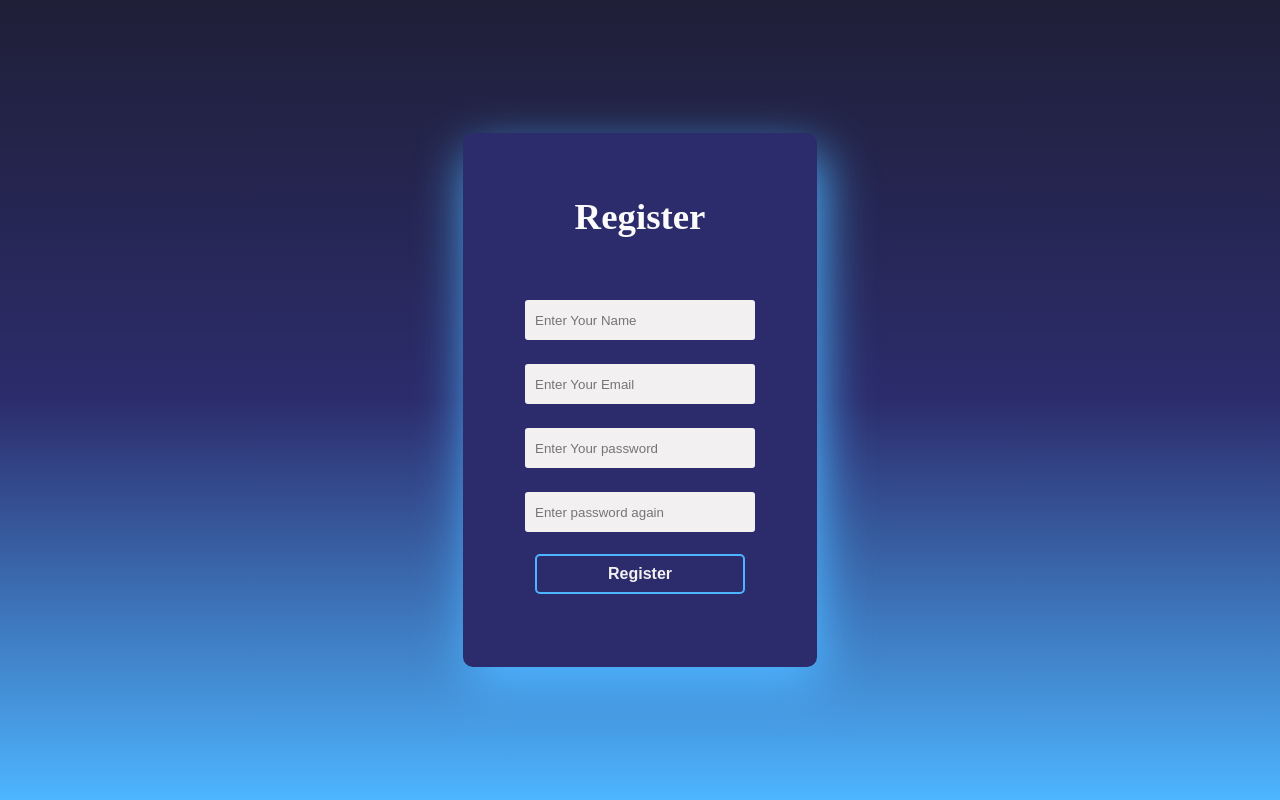
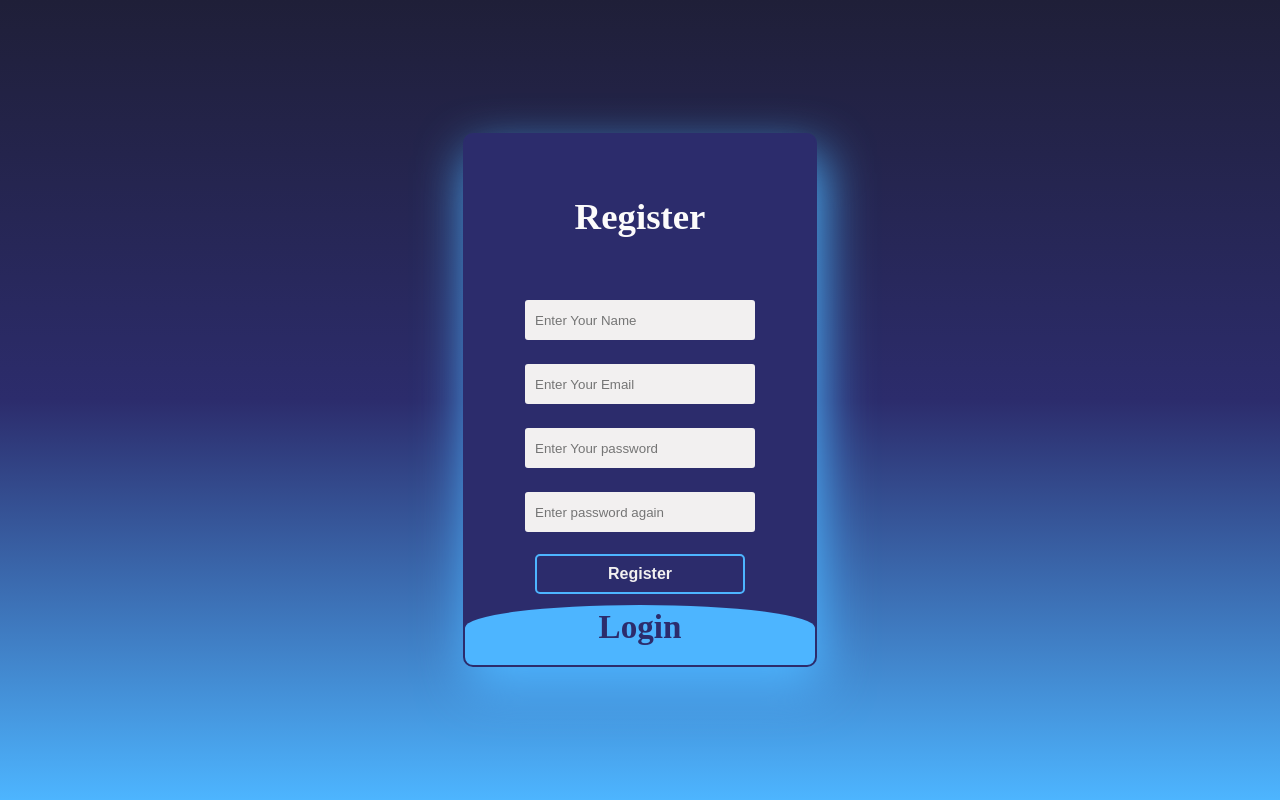
Before and after one commit to usamaBIftikhar/LoginSigup-Form, a plain HTML site: page index.html in a window 1280 px wide. Drawn offline with Linux system fonts and the light colour scheme.

Commit message:
Login dragged to screen

```diff
--- a/index.html
+++ b/index.html
@@ -40,7 +40,7 @@
           <button>Register</button>
         </form>
       </div>
-      <div class="Login">
+      <div class="login">
         <form action="">
           <label for="check" aria-hidden="true">Login</label>
           <input
--- a/style.css
+++ b/style.css
@@ -69,3 +69,16 @@ button{
 button:hover{
     background-color: #1f1f38;
 }
+/* Login */
+.login{
+    height: 460 px;
+    background: #4db5ff;
+    border-radius: 60%/10%;
+    transform: translateY(-180px);
+    transition: 0.9s ease-in-out;
+}
+
+.login label{
+    color: #2c2c6c;
+    transform: scale(.9);
+}
```
